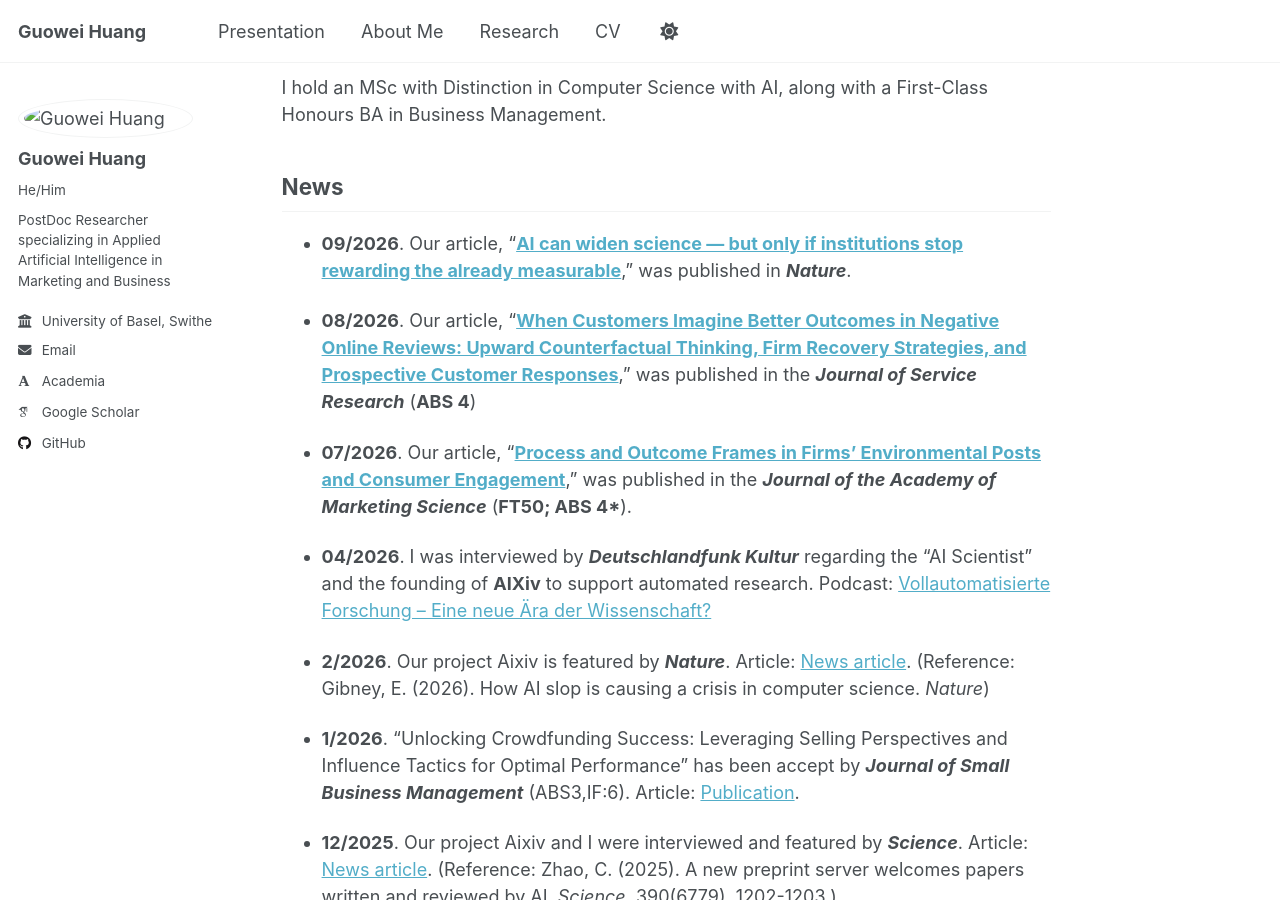
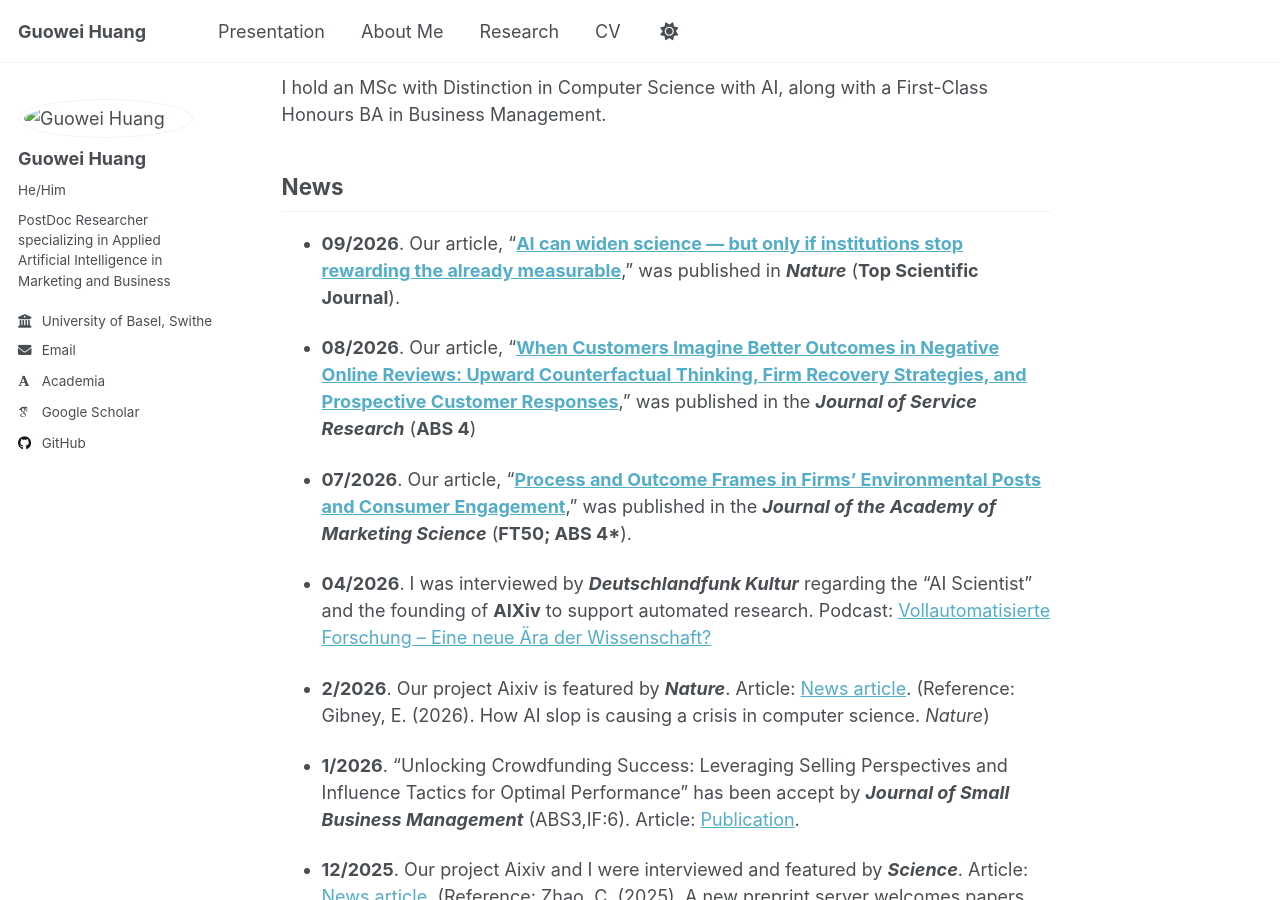
Before and after one commit to Oliverhuang123/Oliverhuang123.github.io, a Jekyll site: the page built from _pages/about.md, in a window 1280 px wide and 900 px high, scrolled down 356 px. Built offline with Jekyll 4.4.1, drawn with Linux system fonts in a browser that asks for light colours; some web fonts are replaced.

Commit message:
Enhance article entry with publication context
Added publication context to the article in Nature.

```diff
--- a/_pages/about.md
+++ b/_pages/about.md
@@ -16,7 +16,7 @@ I hold an MSc with Distinction in Computer Science with AI, along with a First-C
 
 
 ## News
--  <strong>09/2026</strong>. Our article, “<a href="https://www.nature.com/articles/d41586-026-02961-z" target="_blank"><strong>AI can widen science — but only if institutions stop rewarding the already measurable</strong></a>,” was published in <strong><i>Nature</i></strong>.
+-  <strong>09/2026</strong>. Our article, “<a href="https://www.nature.com/articles/d41586-026-02961-z" target="_blank"><strong>AI can widen science — but only if institutions stop rewarding the already measurable</strong></a>,” was published in <strong><i>Nature</i></strong> (<strong>Top Scientific Journal</strong>).
 
 - <strong>08/2026</strong>. Our article, “<a href="https://journals.sagepub.com/doi/10.1177/10946705261464327" target="_blank"><strong>When Customers Imagine Better Outcomes in Negative Online Reviews: Upward Counterfactual Thinking, Firm Recovery Strategies, and Prospective Customer Responses</strong></a>,” was published in the <strong><i>Journal of Service Research</i></strong> (<strong>ABS 4</strong>)
 
```
